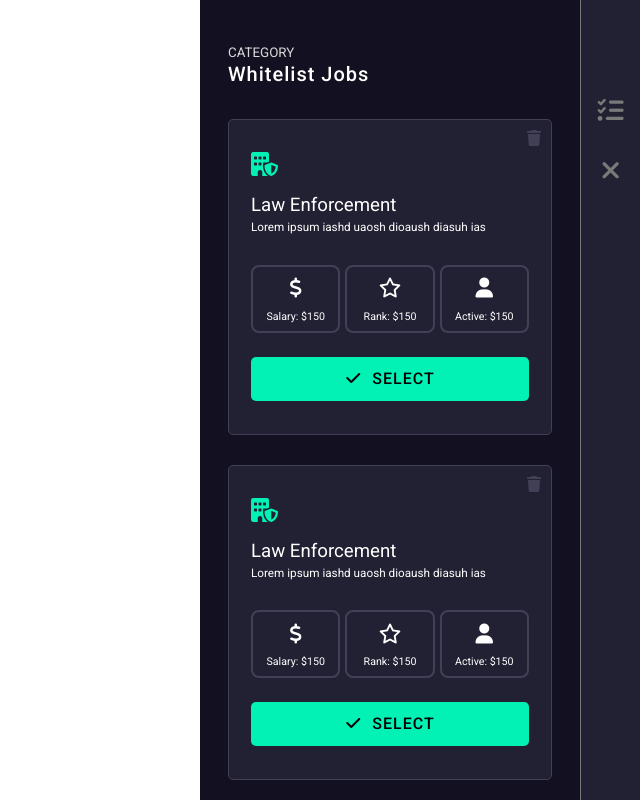
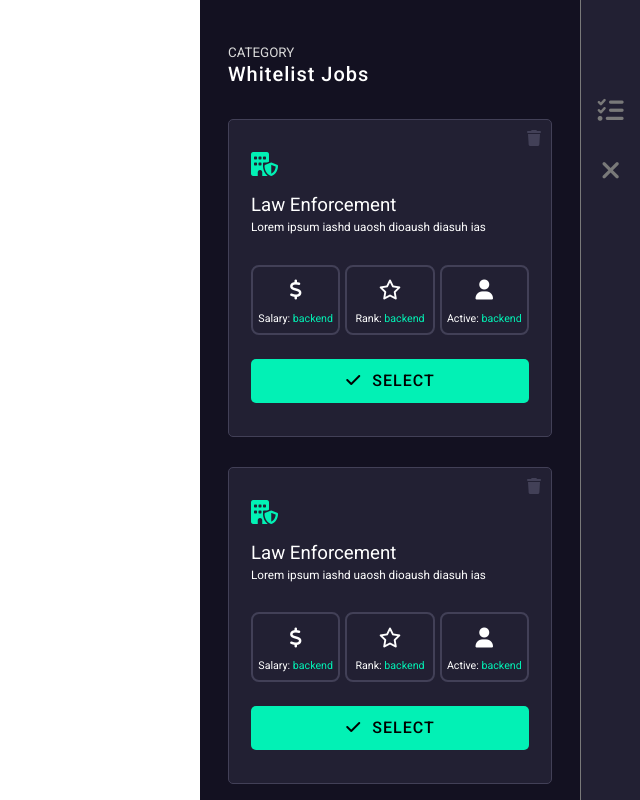
Before and after one commit to Project-Sloth/ps-multijob, a Svelte app in the folder svelte-source/: page / in a window 1280 px wide. Shown: the whole page, without its empty margins (640-1280 px from the left). Built offline with nearby package versions, Linux system fonts and the light colour scheme.

Commit message:
Small job detail style update

```diff
--- a/svelte-source/src/components/atoms/JobDetail.svelte
+++ b/svelte-source/src/components/atoms/JobDetail.svelte
@@ -1,24 +1,27 @@
 <script lang="ts">
-	import type { JobDetails } from './../../enums/JobEnum';
-	import type { Icons } from './../../enums/IconsEnum';
+	import type { JobDetails } from '../../enums/JobEnum';
+	import type { Icons } from '../../enums/IconsEnum';
 	export let icon: Icons;
 	export let detail: JobDetails;
 </script>
 
 <div
-	class="detail b-2 content-center pt-[10px] pb-[5px] b-rd-2 items-center text-center"
+	class="flex-1 detail b-2 content-center pt-[12px] pb-[5px] b-rd-2 items-center text-center"
 >
 	<i class="{icon} fa-lg r" />
-	<span class="detail-text block f-s-[10pt] mt-[5px]"
-		><small>{detail}: $150</small></span
-	>
+	<div class="detail-text block f-s-[10pt] mt-[5px]">
+		<small>{detail}: <span class="detail-value">backend</span></small>
+	</div>
 </div>
 
 <style lang="scss">
 	.detail {
-		flex: 1;
 		&-text {
 			font-size: 10pt;
+		}
+
+		&-value {
+			color: var(--color-green);
 		}
 
 		border-color: var(--color-darkblue);
```
